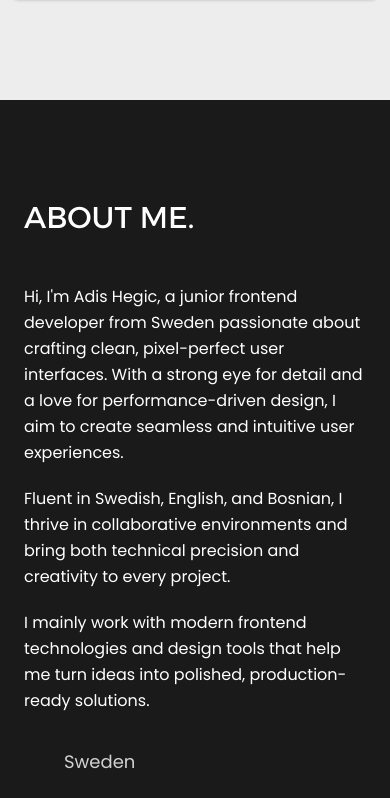
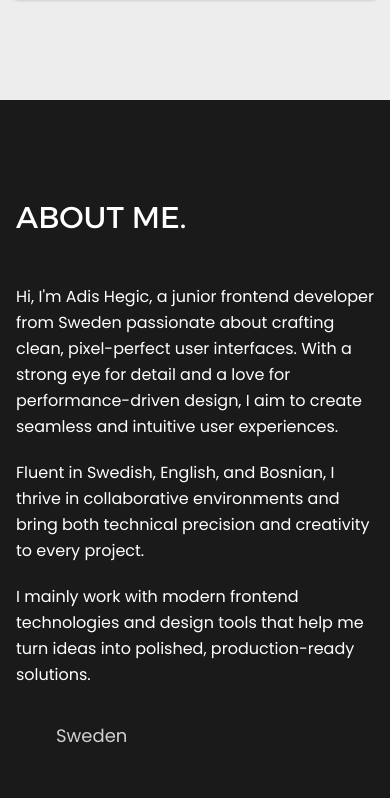
Before and after one commit to adigic/Portfolio, a Next.js app: page / in a window 390 px wide. Shown: the part 939-1737 px from the top of the page. Built offline with nearby package versions, Linux system fonts and the light colour scheme; some icons are missing.

Commit message:
pushar för att spara, men strular fortfarande med hamburgar menyn. och mobile view

```diff
--- a/src/app/components/AboutSection.tsx
+++ b/src/app/components/AboutSection.tsx
@@ -21,9 +21,9 @@ export default function AboutSection() {
     <section
      data-nav-theme="dark"
       id="about"
-      className="snap-start relative flex flex-col min-h-screen
+      className="snap-start snap-always relative flex flex-col min-h-screen
         bg-brand text-white
-        px-6 md:px-12
+        px-4 md:px-12
         pt-20 pb-4"
     >
         <div className="flex-1 flex items-center">
--- a/src/app/components/Hero.tsx
+++ b/src/app/components/Hero.tsx
@@ -2,7 +2,7 @@
 
 import { useEffect, useMemo, useRef, useState } from "react";
 import Image from "next/image";
-import { Icon } from "@iconify/react";
+
 import { SectionChevron } from "./SectionChevron";
 
 const PHRASES = [
@@ -96,7 +96,7 @@ export function Hero() {
   );
 
   return (
-    <section  data-nav-theme="light" className="w-full snap-start relative flex flex-col min-h-screen
+    <section  data-nav-theme="light" className="w-full snap-start snap-always relative flex flex-col min-h-screen
         bg-brand-light
          px-2 md:px-12
         pt-20 pb-4">
--- a/src/app/components/Navbar.tsx
+++ b/src/app/components/Navbar.tsx
@@ -128,7 +128,7 @@ export function Navbar() {
     <header className="fixed top-0 left-0 z-50 w-full h-16 inset-x-0 transition">
       {/* TOP RAD: brand + desktop-nav + hamburger */}
       <div
-        className={`md:${topBgClass} flex items-center justify-between px-4 py-3 md:px-6 md:py-4 mx-auto`}
+        className={`${topBgClass} flex items-center justify-between px-4 py-3 md:px-6 md:py-4 mx-auto`}
       >
         {/* Brand (desktop) */}
         <Link
@@ -156,7 +156,7 @@ export function Navbar() {
 
           {/* LinkedIn-icon */}
           <Link
-            href="https://www.linkedin.com/in/DITT-LINKEDIN-HÄR"
+            href="https://www.linkedin.com/in/adishegic/"
             target="_blank"
             rel="noreferrer"
             aria-label="LinkedIn profile"
@@ -209,6 +209,7 @@ export function Navbar() {
         className={[
           "md:hidden absolute inset-x-0 top-full z-40",
           "transform-gpu will-change-transform origin-top transition-transform duration-300 ease-out pt-0 p-2",
+          "max-w-full",
           panelOpen ? "scale-y-100" : "scale-y-0",
           panelOpen ? "pointer-events-auto" : "pointer-events-none",
         ].join(" ")}
```
